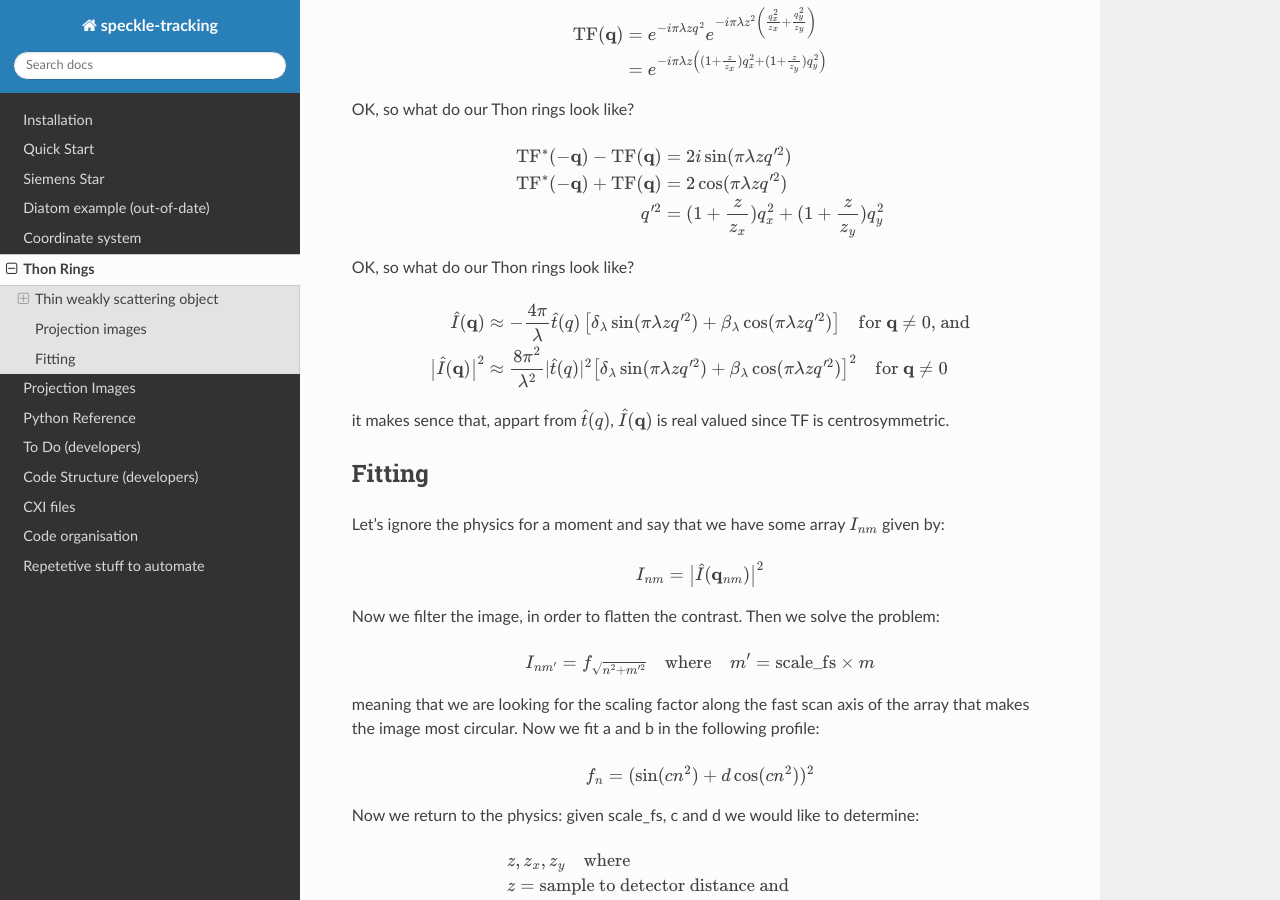
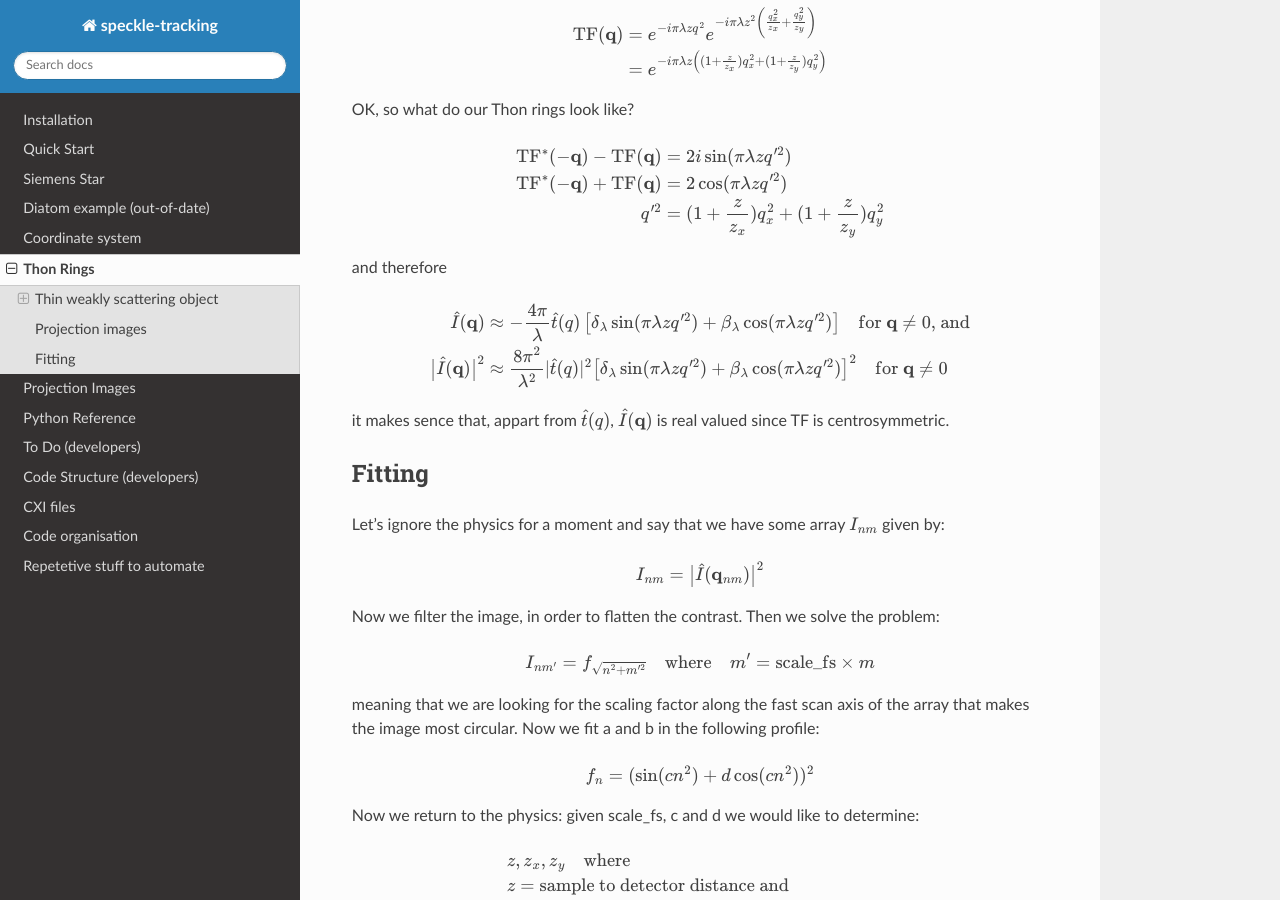
Before and after one commit to andyofmelbourne/speckle-tracking, a Sphinx documentation site: the page built from docs/thon_rings.rst, in a window 1280 px wide and 900 px high, scrolled down 2275 px. Built offline with Sphinx 7.4.7 and the Read the Docs theme 2.0.0, drawn with Linux system fonts in a browser that asks for light colours.

Commit message:
update notes and return beta/delta in fit_thon_rings

```diff
--- a/docs/thon_rings.rst
+++ b/docs/thon_rings.rst
@@ -114,7 +114,7 @@
        q'^2 &= (1+\frac{z}{z_x})q_x^2 + (1+\frac{z}{z_y})q_y^2
     \end{align}
 
-OK, so what do our Thon rings look like?
+and therefore
 
 .. math::
 
@@ -197,4 +197,4 @@
 and :math:`\delta z>0` if :math:`\text{scale_fs} \times M \Delta u_x / (N \Delta u_y) > 1`.
 
 .. image:: images/siemens_thon_fit.png
-   :width: 200
+   :width: 400
```
Also changed, not shown: 1 other file.
